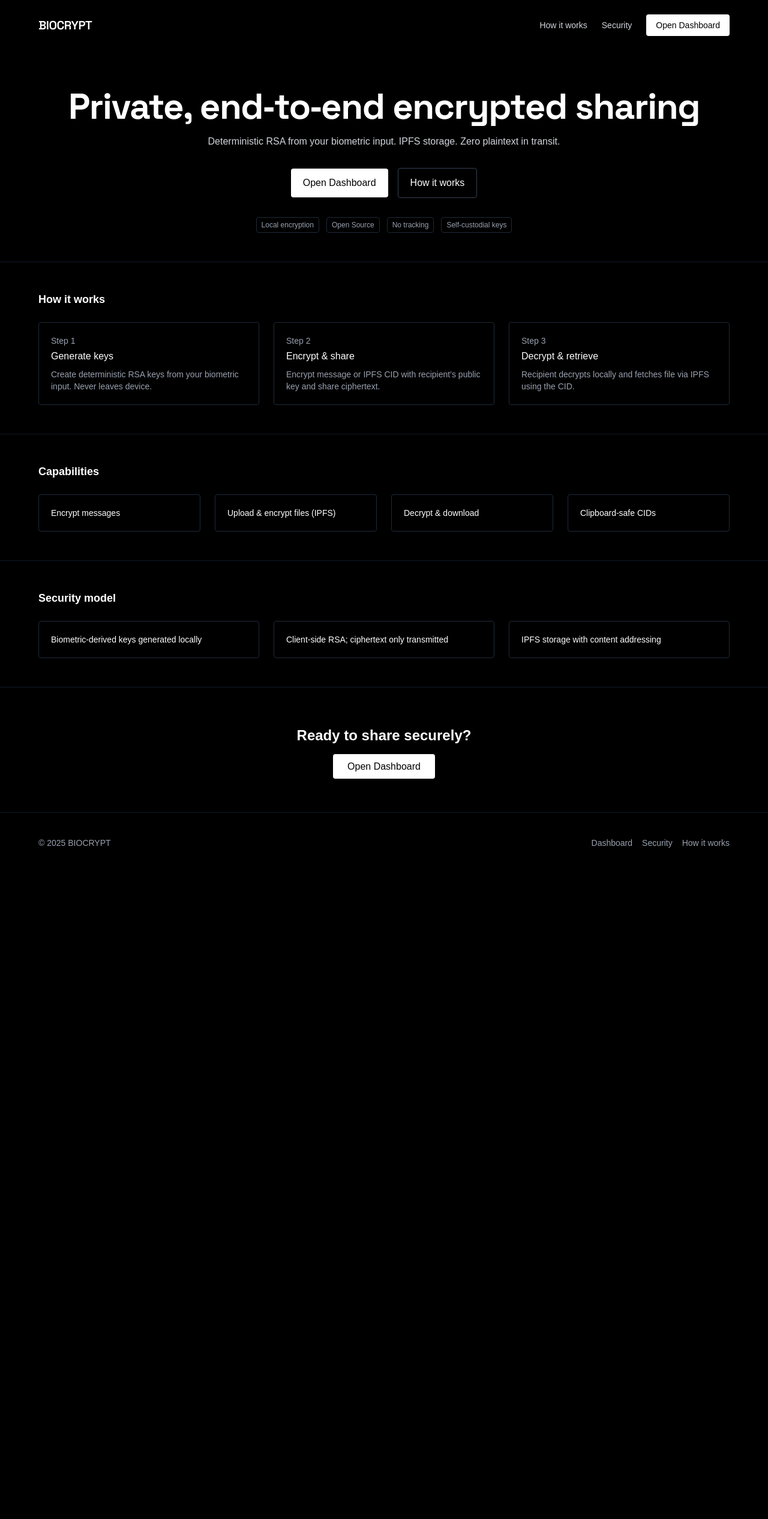
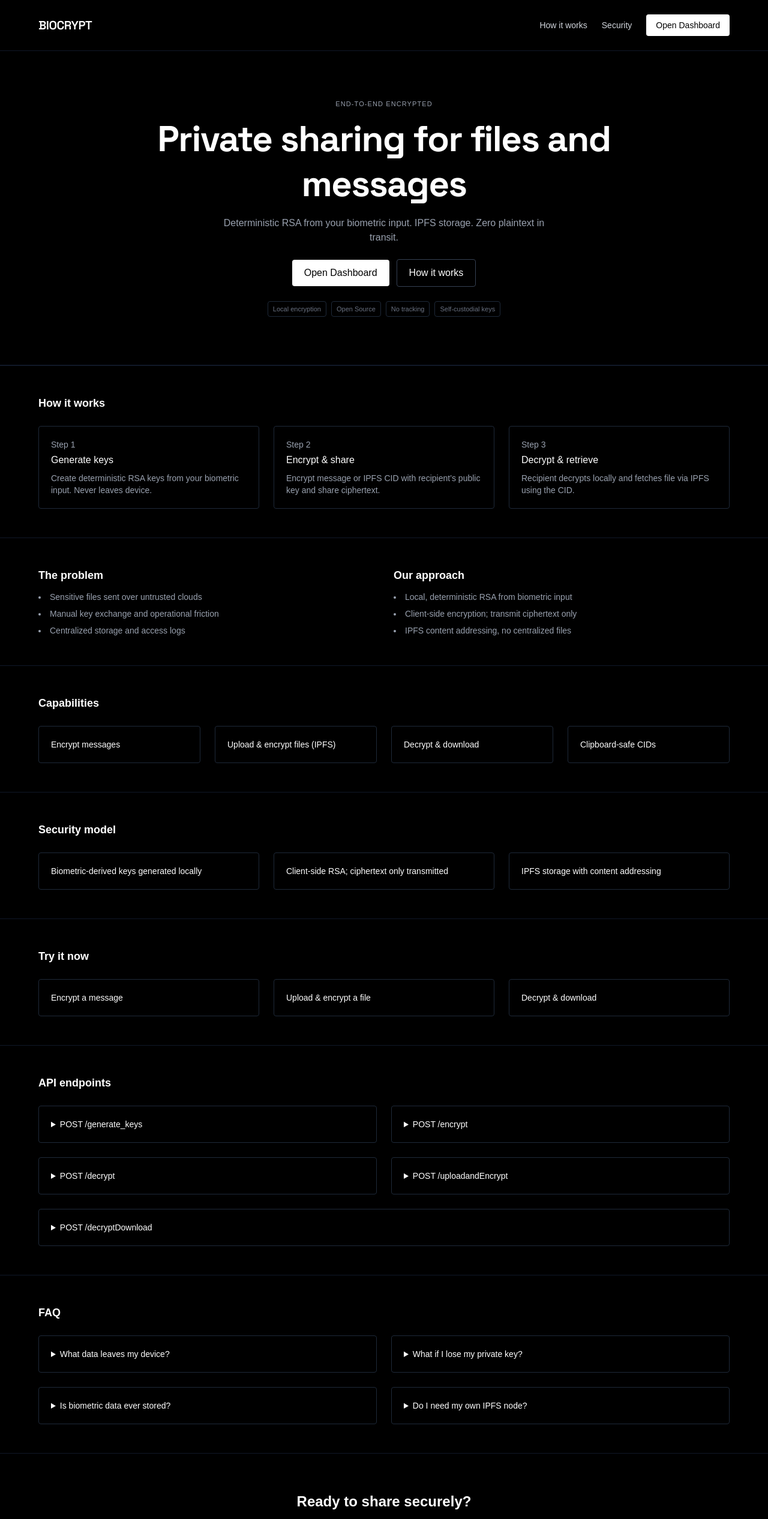
Before and after one commit to pieakshat/Eth-Delhi, a Next.js app in the folder FE/biocrypt/: page / in a window 1280 px wide. Shown: the top 2532 px of the page at 60% size. Before the commit the page ends 1455 px from the top, so only its background shows below. Built offline with nearby package versions, Linux system fonts and the light colour scheme.

Commit message:
feat():hero section ready

```diff
--- a/FE/biocrypt/app/page.tsx
+++ b/FE/biocrypt/app/page.tsx
@@ -1,7 +1,7 @@
 export default function Home() {
   return (
     <div className="min-h-screen bg-black text-white">
-      <header className="px-6 py-6">
+      <header className="px-6 py-6 sticky top-0 z-20 bg-black/80 backdrop-blur border-b border-gray-900">
         <nav className="max-w-6xl mx-auto flex items-center justify-between">
           <div className="text-xl font-semibold display-font tracking-tight">BIOCRYPT</div>
           <div className="hidden sm:flex items-center gap-6 text-sm text-gray-300">
@@ -14,21 +14,26 @@
 
       <main>
         {/* Hero */}
-        <section className="px-6 pt-16 pb-12">
-          <div className="max-w-6xl mx-auto text-center">
-            <h1 className="display-font font-black tracking-tight text-5xl md:text-6xl">Private, end‑to‑end encrypted sharing</h1>
-            <p className="mt-4 text-gray-300 max-w-2xl mx-auto">
+        <section className="px-6 py-14 md:py-20 border-b border-gray-900">
+          <div className="max-w-6xl mx-auto">
+            <div className="text-center max-w-3xl mx-auto">
+              <div className="text-[11px] tracking-widest text-gray-400 uppercase">End‑to‑end encrypted</div>
+              <h1 className="mt-3 display-font font-black tracking-tight text-4xl md:text-6xl leading-tight">
+                Private sharing for files and messages
+              </h1>
+              <p className="mt-4 text-gray-400 max-w-xl mx-auto">
                 Deterministic RSA from your biometric input. IPFS storage. Zero plaintext in transit.
               </p>
-            <div className="mt-8 flex items-center justify-center gap-4">
-              <a href="/dashboard" className="px-5 py-3 bg-white text-black rounded hover:bg-gray-200">Open Dashboard</a>
-              <a href="#how" className="px-5 py-3 border border-gray-700 rounded hover:bg-gray-900">How it works</a>
+              <div className="mt-6 flex items-center justify-center gap-3">
+                <a href="/dashboard" className="px-5 py-2.5 bg-white text-black rounded hover:bg-gray-200">Open Dashboard</a>
+                <a href="#how" className="px-5 py-2.5 border border-gray-700 rounded hover:bg-gray-900">How it works</a>
               </div>
-            <div className="mt-8 flex flex-wrap items-center justify-center gap-3 text-xs text-gray-400">
+              <div className="mt-6 flex flex-wrap items-center justify-center gap-2 text-[11px] text-gray-500">
                 <span className="px-2 py-1 border border-gray-800 rounded">Local encryption</span>
                 <span className="px-2 py-1 border border-gray-800 rounded">Open Source</span>
                 <span className="px-2 py-1 border border-gray-800 rounded">No tracking</span>
                 <span className="px-2 py-1 border border-gray-800 rounded">Self‑custodial keys</span>
+              </div>
             </div>
           </div>
         </section>
@@ -53,6 +58,28 @@
                 <div className="mt-1 font-medium">Decrypt & retrieve</div>
                 <p className="mt-2 text-sm text-gray-400">Recipient decrypts locally and fetches file via IPFS using the CID.</p>
               </div>
+            </div>
+          </div>
+        </section>
+
+        {/* Problem → Solution */}
+        <section className="px-6 py-12 border-t border-gray-900">
+          <div className="max-w-6xl mx-auto grid md:grid-cols-2 gap-8">
+            <div>
+              <h3 className="text-lg font-semibold mb-3">The problem</h3>
+              <ul className="space-y-2 text-sm text-gray-400 list-disc list-inside">
+                <li>Sensitive files sent over untrusted clouds</li>
+                <li>Manual key exchange and operational friction</li>
+                <li>Centralized storage and access logs</li>
+              </ul>
+            </div>
+            <div>
+              <h3 className="text-lg font-semibold mb-3">Our approach</h3>
+              <ul className="space-y-2 text-sm text-gray-400 list-disc list-inside">
+                <li>Local, deterministic RSA from biometric input</li>
+                <li>Client‑side encryption; transmit ciphertext only</li>
+                <li>IPFS content addressing, no centralized files</li>
+              </ul>
             </div>
           </div>
         </section>
@@ -82,6 +109,83 @@
           </div>
         </section>
 
+        {/* Quick actions */}
+        <section className="px-6 py-12 border-t border-gray-900">
+          <div className="max-w-6xl mx-auto">
+            <h2 className="text-lg font-semibold mb-6">Try it now</h2>
+            <div className="grid md:grid-cols-3 gap-6 text-sm">
+              <a href="/dashboard" className="border border-gray-800 rounded p-5 hover:bg-gray-900">Encrypt a message</a>
+              <a href="/dashboard" className="border border-gray-800 rounded p-5 hover:bg-gray-900">Upload & encrypt a file</a>
+              <a href="/dashboard" className="border border-gray-800 rounded p-5 hover:bg-gray-900">Decrypt & download</a>
+            </div>
+          </div>
+        </section>
+
+        {/* API (collapsed) */}
+        <section className="px-6 py-12 border-t border-gray-900">
+          <div className="max-w-6xl mx-auto">
+            <h2 className="text-lg font-semibold mb-6">API endpoints</h2>
+            <div className="grid md:grid-cols-2 gap-6 text-sm">
+              <details className="border border-gray-800 rounded p-5">
+                <summary className="cursor-pointer">POST /generate_keys</summary>
+                <pre className="mt-3 text-xs text-gray-300 overflow-auto">{`{
+  "user_input": "<biometric or seed>"
+}`}</pre>
+              </details>
+              <details className="border border-gray-800 rounded p-5">
+                <summary className="cursor-pointer">POST /encrypt</summary>
+                <pre className="mt-3 text-xs text-gray-300 overflow-auto">{`{
+  "public_pem": "<recipient public key>",
+  "message": "<plaintext>"
+}`}</pre>
+              </details>
+              <details className="border border-gray-800 rounded p-5">
+                <summary className="cursor-pointer">POST /decrypt</summary>
+                <pre className="mt-3 text-xs text-gray-300 overflow-auto">{`{
+  "private_pem": "<your private key>",
+  "ciphertext": "<ciphertext>"
+}`}</pre>
+              </details>
+              <details className="border border-gray-800 rounded p-5">
+                <summary className="cursor-pointer">POST /uploadandEncrypt</summary>
+                <pre className="mt-3 text-xs text-gray-300 overflow-auto">multipart/form-data: file, public_pem</pre>
+              </details>
+              <details className="border border-gray-800 rounded p-5 md:col-span-2">
+                <summary className="cursor-pointer">POST /decryptDownload</summary>
+                <pre className="mt-3 text-xs text-gray-300 overflow-auto">{`{
+  "private_pem": "<your private key>",
+  "ciphertext": "<encrypted CID>"
+}`}</pre>
+              </details>
+            </div>
+          </div>
+        </section>
+
+        {/* FAQ */}
+        <section className="px-6 py-12 border-t border-gray-900">
+          <div className="max-w-6xl mx-auto">
+            <h2 className="text-lg font-semibold mb-6">FAQ</h2>
+            <div className="grid md:grid-cols-2 gap-6 text-sm">
+              <details className="border border-gray-800 rounded p-5">
+                <summary className="cursor-pointer">What data leaves my device?</summary>
+                <p className="mt-3 text-gray-400">Only ciphertext and CIDs. Biometric input and keys never leave your device.</p>
+              </details>
+              <details className="border border-gray-800 rounded p-5">
+                <summary className="cursor-pointer">What if I lose my private key?</summary>
+                <p className="mt-3 text-gray-400">Keys are derived deterministically from your biometric input; re‑derive using the same input.</p>
+              </details>
+              <details className="border border-gray-800 rounded p-5">
+                <summary className="cursor-pointer">Is biometric data ever stored?</summary>
+                <p className="mt-3 text-gray-400">No. It is used locally to derive keys and is not persisted or transmitted.</p>
+              </details>
+              <details className="border border-gray-800 rounded p-5">
+                <summary className="cursor-pointer">Do I need my own IPFS node?</summary>
+                <p className="mt-3 text-gray-400">Recommended for production. For local dev, run <code>ipfs daemon</code> with the default API port.</p>
+              </details>
+            </div>
+          </div>
+        </section>
+
         {/* CTA */}
         <section className="px-6 py-16 border-t border-gray-900">
           <div className="max-w-6xl mx-auto text-center">
```
Lines whose indentation alone changed are shown as unchanged.
